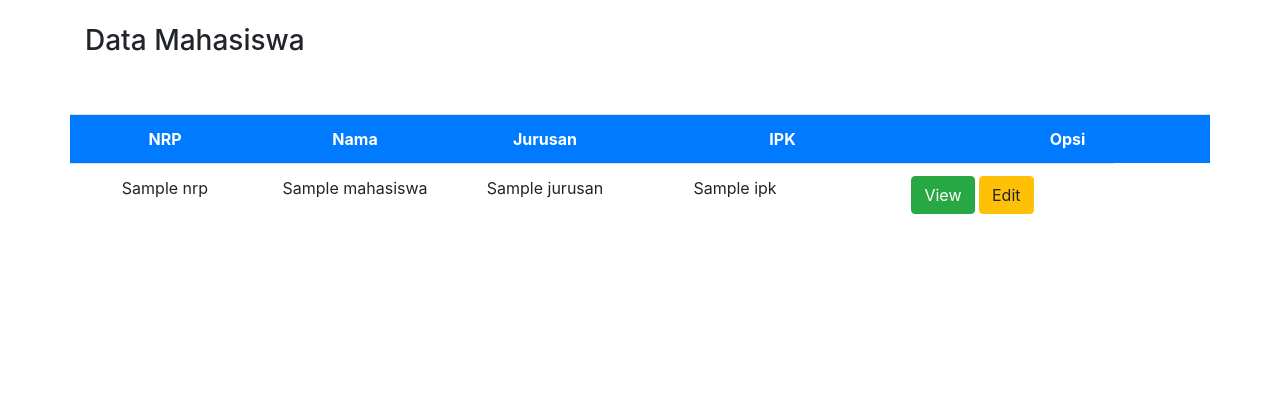
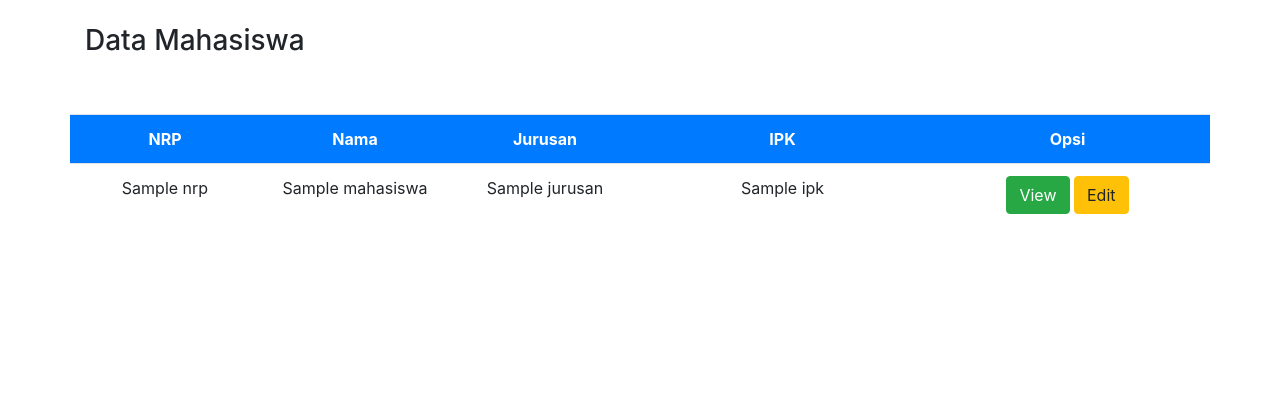
Before and after one commit to aliffaturrohman/B5026221040, a Laravel app: template resources/views/mahasiswa.blade.php in a window 1280 px wide. Shown: the part 56-469 px from the top of the page. Run offline with Laravel 9, Linux system fonts and the light colour scheme; the template is opened without the code that fills it: most values are stand-ins (such as "Sample title", 1, 10 or a date in 2020).

Commit message:
KODE SOAL BB
Update mahasiswa blade

```diff
--- a/resources/views/mahasiswa.blade.php
+++ b/resources/views/mahasiswa.blade.php
@@ -22,7 +22,7 @@
                 <td class="col-2 text-center">{{ $m->NRP }}</td>
                 <td class="col-2 text-center">{{ $m->Nama }}</td>
                 <td class="col-2 text-center">{{ $m->Jurusan }}</td>
-                <td class="col-2 text-center">{{ $m->IPK }}</td>
+                <td class="col-3 text-center">{{ $m->IPK }}</td>
                 <td class="col-3 text-center">
                     <a href="/mahasiswa/view/{{ $m->NRP }}" class="btn btn-success">View</a>
                     <a href="/mahasiswa/edit/{{ $m->NRP }}" class="btn btn-warning">Edit</a>
```
